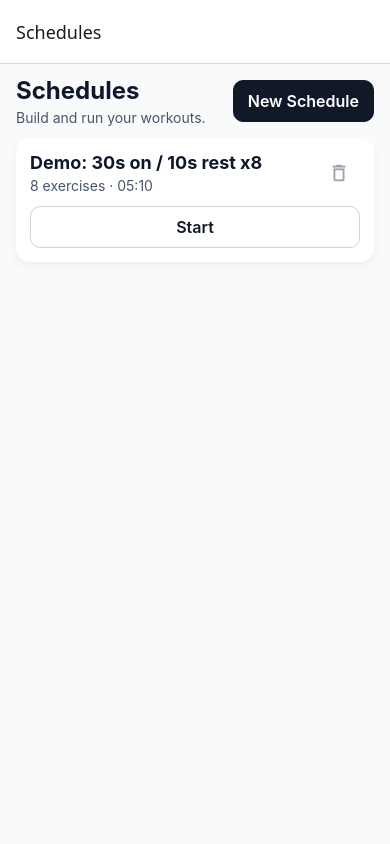
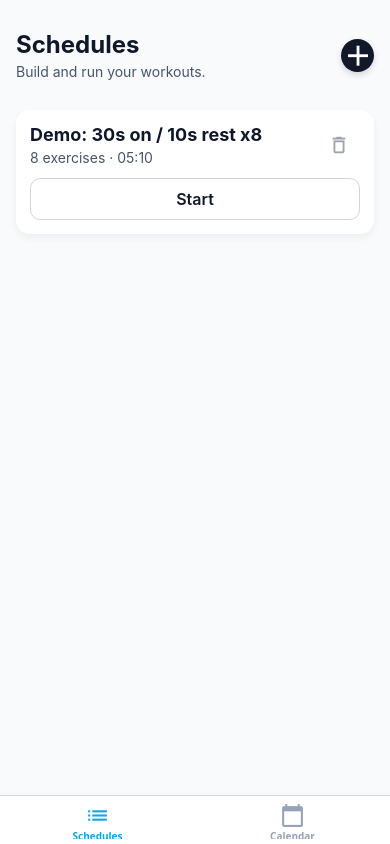
Before and after one commit to andrewyying/OneMoreSet, a React Native app: screen /ScheduleList in a window 390 px wide. Built offline with nearby package versions, Linux system fonts and the light colour scheme.

Commit message:
add navigation panel and minor layout adjustments

```diff
--- a/package.json
+++ b/package.json
@@ -11,6 +11,7 @@
   "dependencies": {
     "@expo/vector-icons": "^15.0.3",
     "@react-native-async-storage/async-storage": "2.2.0",
+    "@react-navigation/bottom-tabs": "^7.9.0",
     "@react-navigation/native": "^7.1.26",
     "@react-navigation/native-stack": "^7.9.0",
     "expo": "~54.0.30",
--- a/src/navigation/AppNavigator.tsx
+++ b/src/navigation/AppNavigator.tsx
@@ -1,16 +1,20 @@
 import React from 'react';
 import { DefaultTheme, NavigationContainer } from '@react-navigation/native';
 import { createNativeStackNavigator } from '@react-navigation/native-stack';
+import { createBottomTabNavigator } from '@react-navigation/bottom-tabs';
 import { enableScreens } from 'react-native-screens';
+import { MaterialIcons } from '@expo/vector-icons';
 
 import PlayerScreen from '../screens/PlayerScreen';
 import ScheduleEditorScreen from '../screens/ScheduleEditorScreen';
 import ScheduleListScreen from '../screens/ScheduleListScreen';
-import { RootStackParamList } from '../types/navigation';
+import CalendarScreen from '../screens/CalendarScreen';
+import { MainTabParamList, RootStackParamList } from '../types/navigation';
 
 enableScreens();
 
 const Stack = createNativeStackNavigator<RootStackParamList>();
+const Tab = createBottomTabNavigator<MainTabParamList>();
 
 const navigationTheme = {
   ...DefaultTheme,
@@ -20,11 +24,29 @@ const navigationTheme = {
   },
 };
 
+const MainTabs: React.FC = () => (
+  <Tab.Navigator
+    screenOptions={({ route }) => ({
+      headerShown: false,
+      tabBarActiveTintColor: '#0ea5e9',
+      tabBarInactiveTintColor: '#94a3b8',
+      tabBarLabelStyle: { fontWeight: '700' },
+      tabBarIcon: ({ color, size }) => {
+        const icon = route.name === 'ScheduleList' ? 'list' : 'calendar-today';
+        return <MaterialIcons name={icon as any} size={size} color={color} />;
+      },
+    })}
+  >
+    <Tab.Screen name="ScheduleList" component={ScheduleListScreen} options={{ title: 'Schedules' }} />
+    <Tab.Screen name="Calendar" component={CalendarScreen} options={{ title: 'Calendar' }} />
+  </Tab.Navigator>
+);
+
 const AppNavigator: React.FC = () => {
   return (
     <NavigationContainer theme={navigationTheme}>
       <Stack.Navigator>
-        <Stack.Screen name="ScheduleList" component={ScheduleListScreen} options={{ title: 'Schedules' }} />
+        <Stack.Screen name="MainTabs" component={MainTabs} options={{ headerShown: false }} />
         <Stack.Screen name="ScheduleEditor" component={ScheduleEditorScreen} options={{ title: 'Edit Schedule' }} />
         <Stack.Screen
           name="Player"
--- /dev/null
+++ b/src/screens/CalendarScreen.tsx
@@ -0,0 +1,39 @@
+import React from 'react';
+import { StyleSheet, Text, View } from 'react-native';
+import { SafeAreaView } from 'react-native-safe-area-context';
+
+const CalendarScreen: React.FC = () => {
+  return (
+    <SafeAreaView style={styles.container}>
+      <View style={styles.content}>
+        <Text style={styles.title}>Calendar</Text>
+        <Text style={styles.subtitle}>Coming soon.</Text>
+      </View>
+    </SafeAreaView>
+  );
+};
+
+const styles = StyleSheet.create({
+  container: {
+    flex: 1,
+    backgroundColor: '#f8fafc',
+  },
+  content: {
+    flex: 1,
+    alignItems: 'center',
+    justifyContent: 'center',
+    padding: 16,
+  },
+  title: {
+    fontSize: 22,
+    fontWeight: '700',
+    color: '#0f172a',
+  },
+  subtitle: {
+    marginTop: 8,
+    fontSize: 16,
+    color: '#475569',
+  },
+});
+
+export default CalendarScreen;
--- a/src/screens/ScheduleListScreen.tsx
+++ b/src/screens/ScheduleListScreen.tsx
@@ -8,6 +8,8 @@ import {
   Text,
   View,
 } from 'react-native';
+import { BottomTabScreenProps } from '@react-navigation/bottom-tabs';
+import { CompositeScreenProps } from '@react-navigation/native';
 import { NativeStackScreenProps } from '@react-navigation/native-stack';
 import { SafeAreaView } from 'react-native-safe-area-context';
 import { useWindowDimensions } from 'react-native';
@@ -17,10 +19,13 @@ import PrimaryButton from '../components/PrimaryButton';
 import { generateId } from '../lib/ids';
 import { formatSeconds, getTotalDuration } from '../lib/time';
 import { useSchedules } from '../store/schedules';
-import { RootStackParamList } from '../types/navigation';
+import { MainTabParamList, RootStackParamList } from '../types/navigation';
 import { Schedule } from '../types/models';
 
-type Props = NativeStackScreenProps<RootStackParamList, 'ScheduleList'>;
+type Props = CompositeScreenProps<
+  BottomTabScreenProps<MainTabParamList, 'ScheduleList'>,
+  NativeStackScreenProps<RootStackParamList>
+>;
 
 const ScheduleListScreen: React.FC<Props> = ({ navigation }) => {
   const { schedules, createSchedule, deleteSchedule } = useSchedules();
@@ -100,11 +105,17 @@ const ScheduleListScreen: React.FC<Props> = ({ navigation }) => {
           <Text style={styles.title}>Schedules</Text>
           <Text style={styles.subtitle}>Build and run your workouts.</Text>
         </View>
-        <PrimaryButton
-          label="New Schedule"
+        <Pressable
           onPress={handleCreateSchedule}
-          style={isNarrow ? styles.headerButtonNarrow : undefined}
-        />
+          style={({ pressed }) => [
+            styles.fab,
+            isNarrow && styles.fabNarrow,
+            pressed && styles.fabPressed,
+          ]}
+          hitSlop={12}
+        >
+          <Text style={styles.fabText}>＋</Text>
+        </Pressable>
       </View>
       <FlatList
         data={schedules}
@@ -134,7 +145,7 @@ const styles = StyleSheet.create({
   },
   header: {
     paddingHorizontal: 16,
-    paddingVertical: 12,
+    paddingVertical:30,
     flexDirection: 'row',
     alignItems: 'center',
     justifyContent: 'space-between',
@@ -163,6 +174,31 @@ const styles = StyleSheet.create({
   listContent: {
     paddingHorizontal: 16,
     paddingBottom: 24,
+  },
+  fab: {
+    width: 33,
+    height: 33,
+    borderRadius: 22,
+    backgroundColor: '#111827',
+    alignItems: 'center',
+    justifyContent: 'center',
+    shadowColor: '#0f172a',
+    shadowOpacity: 0.15,
+    shadowRadius: 6,
+    shadowOffset: { width: 0, height: 3 },
+    elevation: 3,
+  },
+  fabNarrow: {
+    marginTop: 8,
+  },
+  fabPressed: {
+    opacity: 0.85,
+  },
+  fabText: {
+    color: '#fff',
+    fontSize: 26,
+    fontWeight: '800',
+    marginTop: -1,
   },
   emptyContent: {
     flex: 1,
```
Also changed, not shown: src/types/navigation.ts (+6 -1 lines), 1 other file (tests, documents, lock files or other folders).
